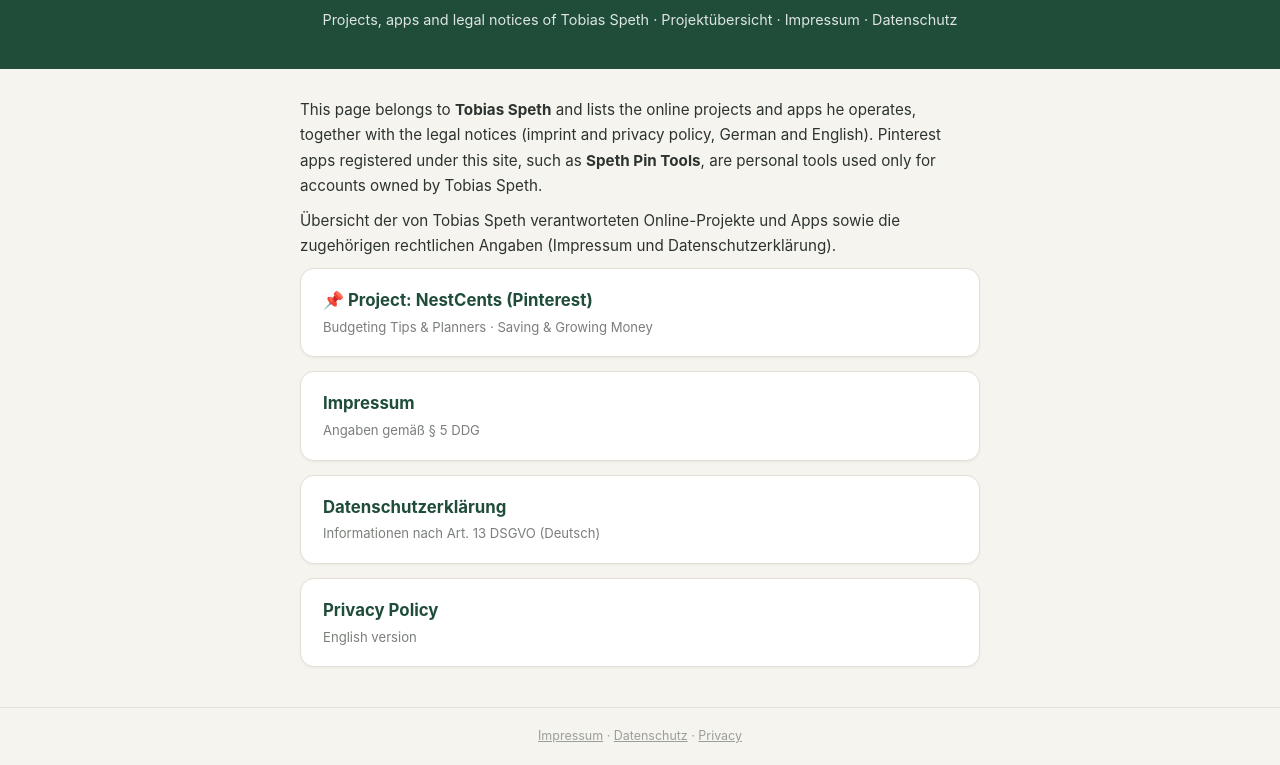
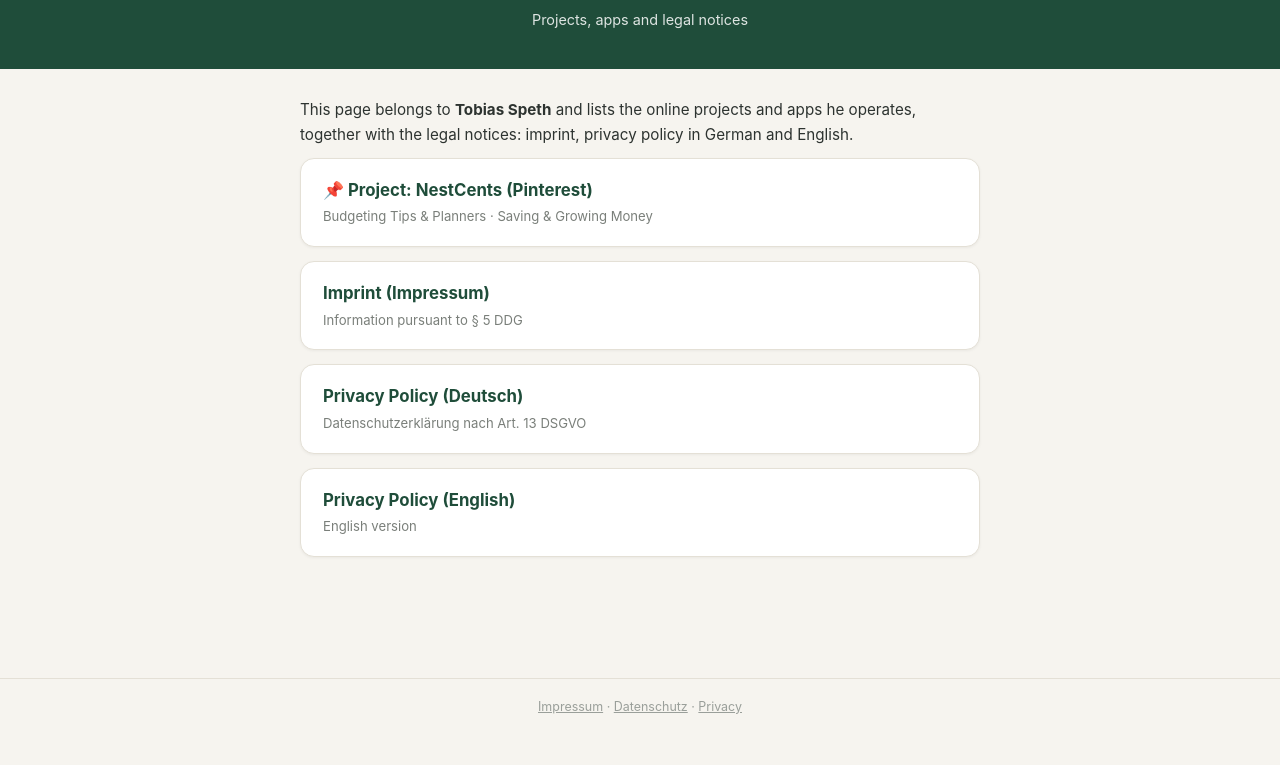
Before and after one commit to tssh2000/legal, a plain HTML site: page index.html in a window 1280 px wide. Shown: the part 64-829 px from the top of the page. After the commit the page ends 800 px from the top, so only its background shows below. Drawn offline with Linux system fonts and the light colour scheme.

Commit message:
Hub page: English only, neutral intro, no app or account names

```diff
--- a/index.html
+++ b/index.html
@@ -39,31 +39,27 @@ footer a { color: #9a9f9a; }
 <body>
 <header>
   <h1>Tobias Speth · Projects &amp; Legal</h1>
-  <p>Projects, apps and legal notices of Tobias Speth · Projektübersicht · Impressum · Datenschutz</p>
+  <p>Projects, apps and legal notices</p>
 </header>
 <main>
   <p>This page belongs to <b>Tobias Speth</b> and lists the online projects and
-     apps he operates, together with the legal notices (imprint and privacy policy,
-     German and English). Pinterest apps registered under this site, such as
-     <b>Speth Pin Tools</b>, are personal tools used only for accounts owned by
-     Tobias Speth.</p>
-  <p>Übersicht der von Tobias Speth verantworteten Online-Projekte und Apps sowie die
-     zugehörigen rechtlichen Angaben (Impressum und Datenschutzerklärung).</p>
+     apps he operates, together with the legal notices: imprint, privacy policy
+     in German and English.</p>
   <div class="tiles">
     <a class="tile" href="https://www.pinterest.com/NestCents/">
       <b>📌 Project: NestCents (Pinterest)</b>
       <span>Budgeting Tips &amp; Planners · Saving &amp; Growing Money</span>
     </a>
     <a class="tile" href="impressum.html">
-      <b>Impressum</b>
-      <span>Angaben gemäß § 5 DDG</span>
+      <b>Imprint (Impressum)</b>
+      <span>Information pursuant to § 5 DDG</span>
     </a>
     <a class="tile" href="datenschutz.html">
-      <b>Datenschutzerklärung</b>
-      <span>Informationen nach Art. 13 DSGVO (Deutsch)</span>
+      <b>Privacy Policy (Deutsch)</b>
+      <span>Datenschutzerklärung nach Art. 13 DSGVO</span>
     </a>
     <a class="tile" href="privacy.html">
-      <b>Privacy Policy</b>
+      <b>Privacy Policy (English)</b>
       <span>English version</span>
     </a>
   </div>
```
